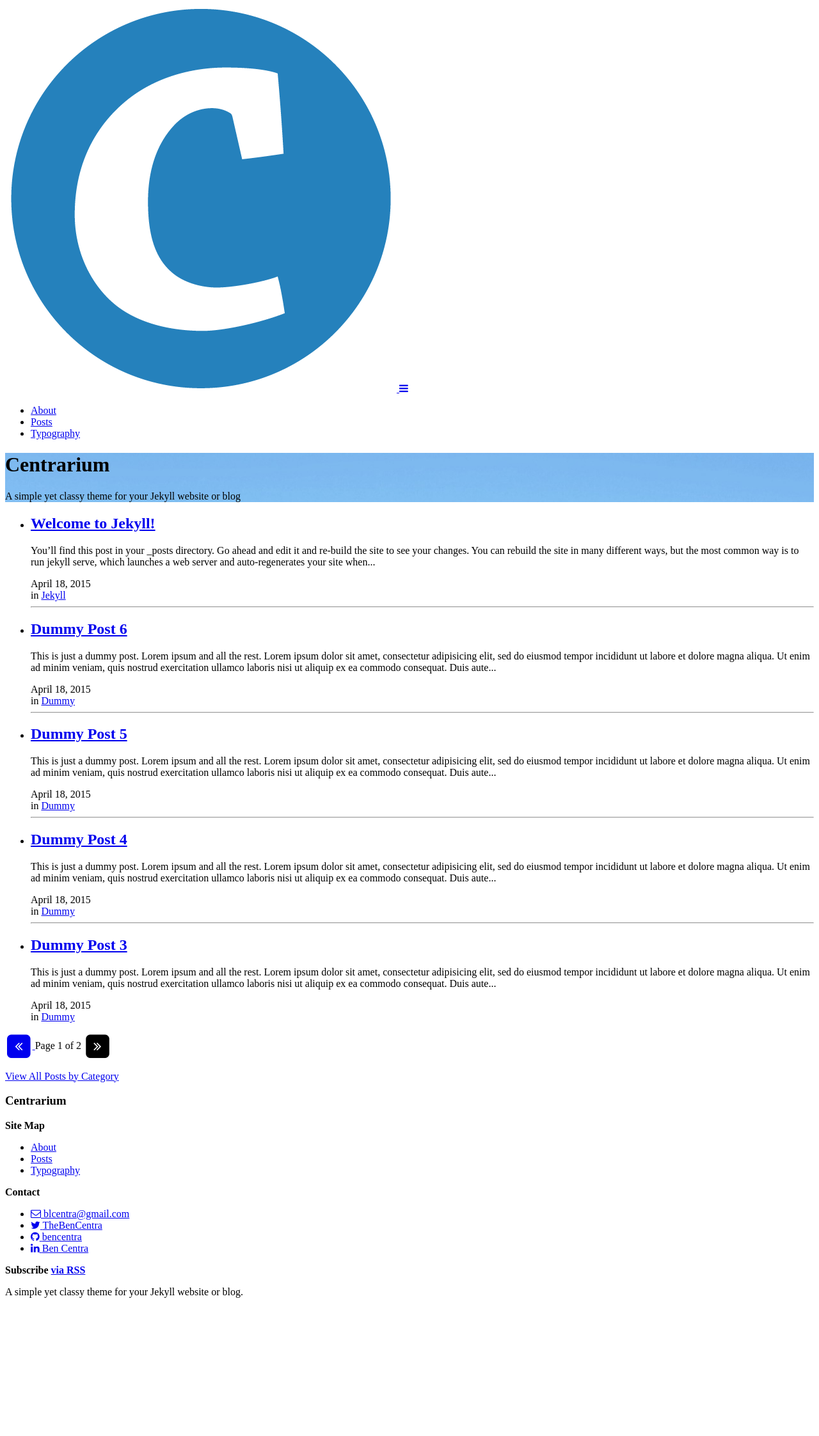
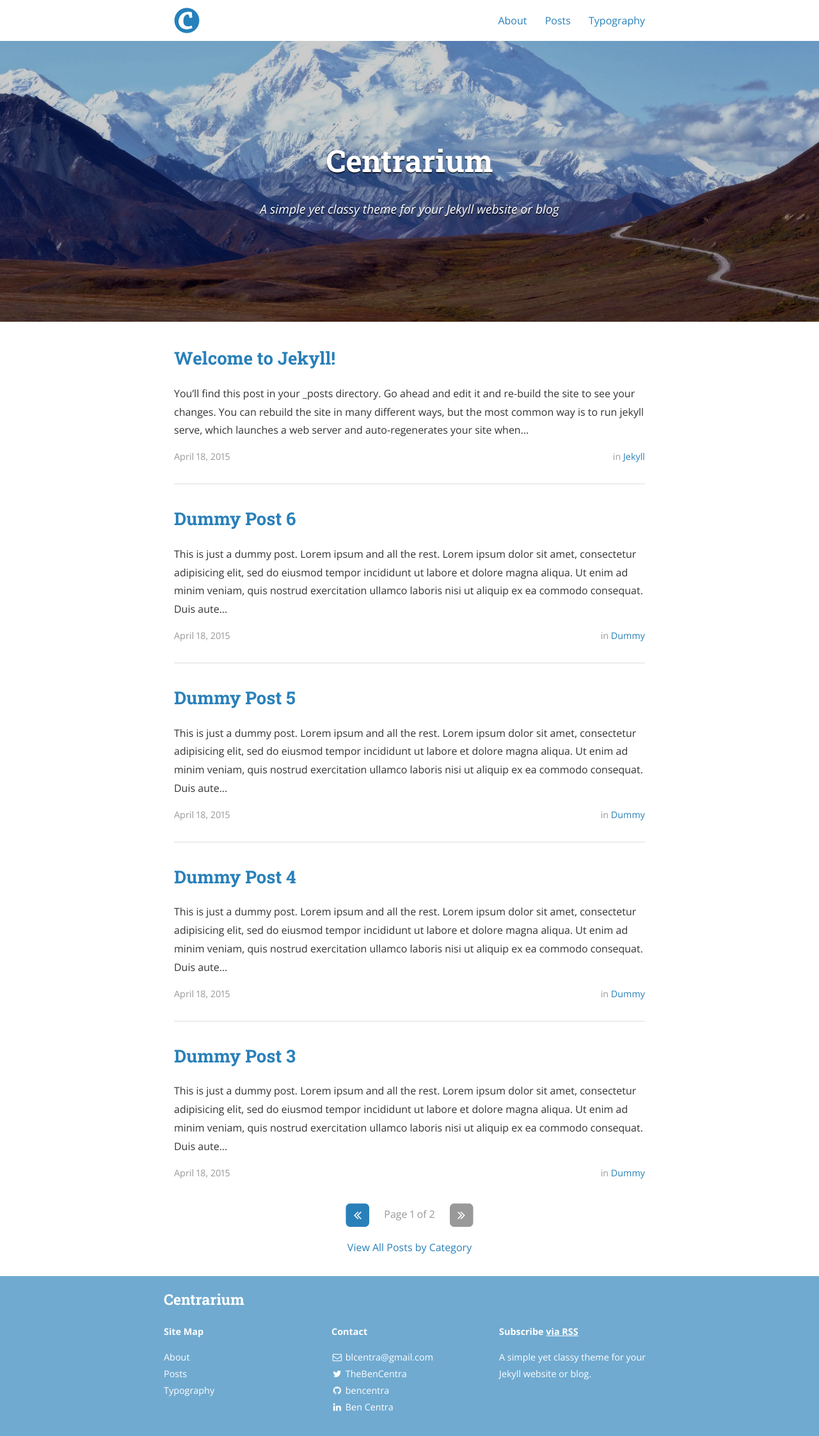
Before and after one commit to jaineshdoshi/jaineshdoshi.github.io, a Jekyll site: the page built from index.html, in a window 1280 px wide. Shown: the whole page at 64% size. Built offline with Jekyll 4.4.1, drawn with Linux system fonts in a browser that asks for light colours; nearby versions of some CDN libraries; the list of posts is cut into pages by our own code; a style sheet for code colours, icons or effects is not loaded; before the commit the page ends 2045 px from its top, so only the background shows below that.

Commit message:
New site

```diff
--- a/_config.yml
+++ b/_config.yml
@@ -17,8 +17,8 @@ description: >
 # Base URL of site (i.e. /blog). It should always start with a slash,
 # and never end with a slash. Set it to a blank value if hosting at the
 # root of your server.
-baseurl: "" # the subpath of your site, e.g. /blog/
-url: "http://jaineshdoshi.github.io" # the base hostname & protocol for your site
+baseurl: "/centrarium" # the subpath of your site, e.g. /blog/
+url: "http://bencentra.github.io" # the base hostname & protocol for your site
 cover: "/assets/header_image.jpg"
 logo: "/assets/logo.png"
 
--- /dev/null
+++ b/css/main.scss
@@ -0,0 +1,13 @@
+---
+# Only the main Sass file needs front matter (the dashes are enough)
+---
+@charset "utf-8";
+
+// Import partials from `sass_dir` (defaults to `_sass`)
+// Includes Bourbon, Neat, and Bitters (thanks, thoughtbot!)
+@import
+  "bourbon/bourbon",
+  "base/base",
+  "neat/neat",
+  "layout"
+;
```
